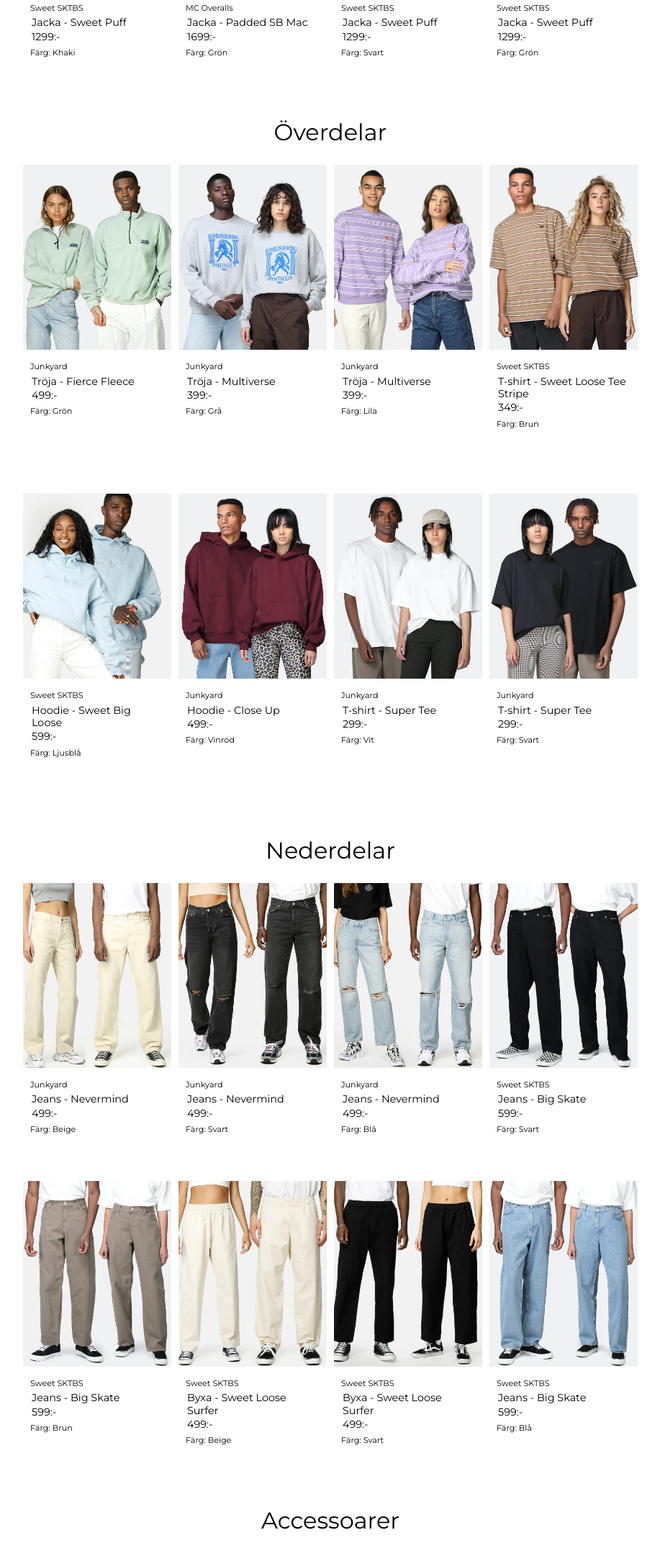
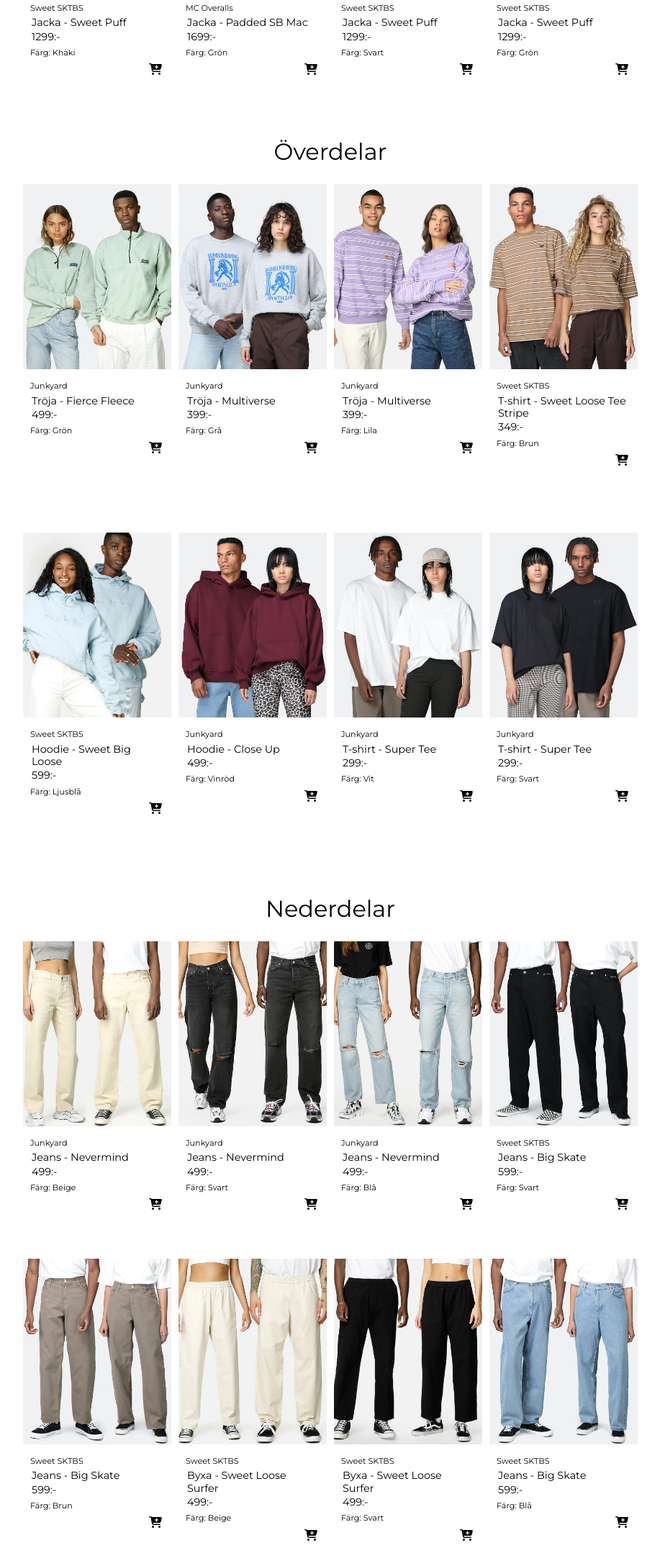
Before and after one commit to ViggoOhlsson/webshop-inlamning-3, a website: page index.html in a window 1280 px wide. Shown: the part 1183-3334 px from the top of the page at 72% size, without its empty margins (181-1098 px from the left). Drawn offline with nearby package versions, Linux system fonts and the light colour scheme.

Commit message:
Added shopping cart icon to products

```diff
--- a/index.html
+++ b/index.html
@@ -69,6 +69,7 @@
                 <h4>Jacka - Sweet Puff</h4>
                 <h4>1299:-</h4>
                 <h5>Färg: Khaki</h5>
+                <p class="shoppingcart"><i class="fas fa-cart-plus"></i></p>
                 </fig>
             </figure>
           </div>
@@ -82,6 +83,7 @@
                 <h4>Jacka - Padded SB Mac</h4>
                 <h4>1699:-</h4>
                 <h5>Färg: Grön</h5>
+                <p class="shoppingcart"><i class="fas fa-cart-plus"></i></p>
                 </fig>
             </figure>
           </div>
@@ -95,6 +97,7 @@
                 <h4>Jacka - Sweet Puff</h4>
                 <h4>1299:-</h4>
                 <h5>Färg: Svart</h5>
+                <p class="shoppingcart"><i class="fas fa-cart-plus"></i></p>
                 </fig>
             </figure>
           </div>
@@ -108,6 +111,7 @@
                 <h4>Jacka - Sweet Puff</h4>
                 <h4>1299:-</h4>
                 <h5>Färg: Grön</h5>
+                <p class="shoppingcart"><i class="fas fa-cart-plus"></i></p>
                 </fig>
             </figure>
           </div>
@@ -126,6 +130,7 @@
                 <h4>Tröja - Fierce Fleece</h4>
                 <h4>499:-</h4>
                 <h5>Färg: Grön</h5>
+                <p class="shoppingcart"><i class="fas fa-cart-plus"></i></p>
                 </fig>
             </figure>
           </div>
@@ -139,6 +144,7 @@
                 <h4>Tröja - Multiverse</h4>
                 <h4>399:-</h4>
                 <h5>Färg: Grå</h5>
+                <p class="shoppingcart"><i class="fas fa-cart-plus"></i></p>
                 </fig>
             </figure>
           </div>
@@ -152,6 +158,7 @@
                 <h4>Tröja - Multiverse</h4>
                 <h4>399:-</h4>
                 <h5>Färg: Lila</h5>
+                <p class="shoppingcart"><i class="fas fa-cart-plus"></i></p>
                 </fig>
             </figure>
           </div>
@@ -165,6 +172,7 @@
                 <h4>T-shirt - Sweet Loose Tee Stripe</h4>
                 <h4>349:-</h4>
                 <h5>Färg: Brun</h5>
+                <p class="shoppingcart"><i class="fas fa-cart-plus"></i></p>
                 </fig>
             </figure>
           </div>
@@ -180,6 +188,7 @@
                 <h4>Hoodie - Sweet Big Loose</h4>
                 <h4>599:-</h4>
                 <h5>Färg: Ljusblå</h5>
+                <p class="shoppingcart"><i class="fas fa-cart-plus"></i></p>
                 </fig>
             </figure>
           </div>
@@ -193,6 +202,7 @@
                 <h4>Hoodie - Close Up</h4>
                 <h4>499:-</h4>
                 <h5>Färg: Vinröd</h5>
+                <p class="shoppingcart"><i class="fas fa-cart-plus"></i></p>
                 </fig>
             </figure>
           </div>
@@ -206,6 +216,7 @@
                 <h4>T-shirt - Super Tee</h4>
                 <h4>299:-</h4>
                 <h5>Färg: Vit</h5>
+                <p class="shoppingcart"><i class="fas fa-cart-plus"></i></p>
                 </fig>
             </figure>
           </div>
@@ -219,6 +230,7 @@
                 <h4>T-shirt - Super Tee</h4>
                 <h4>299:-</h4>
                 <h5>Färg: Svart</h5>
+                <p class="shoppingcart"><i class="fas fa-cart-plus"></i></p>
                 </fig>
             </figure>
           </div>
@@ -239,6 +251,7 @@
                 <h4>Jeans - Nevermind</h4>
                 <h4>499:-</h4>
                 <h5>Färg: Beige</h5>
+                <p class="shoppingcart"><i class="fas fa-cart-plus"></i></p>
                 </fig>
             </figure>
           </div>
@@ -252,6 +265,7 @@
                 <h4>Jeans - Nevermind</h4>
                 <h4>499:-</h4>
                 <h5>Färg: Svart</h5>
+                <p class="shoppingcart"><i class="fas fa-cart-plus"></i></p>
                 </fig>
             </figure>
           </div>
@@ -265,6 +279,7 @@
                 <h4>Jeans - Nevermind</h4>
                 <h4>499:-</h4>
                 <h5>Färg: Blå</h5>
+                <p class="shoppingcart"><i class="fas fa-cart-plus"></i></p>
                 </fig>
             </figure>
           </div>
@@ -278,6 +293,7 @@
                 <h4>Jeans - Big Skate</h4>
                 <h4>599:-</h4>
                 <h5>Färg: Svart</h5>
+                <p class="shoppingcart"><i class="fas fa-cart-plus"></i></p>
                 </fig>
             </figure>
           </div>
@@ -291,6 +307,7 @@
                 <h4>Jeans - Big Skate</h4>
                 <h4>599:-</h4>
                 <h5>Färg: Brun</h5>
+                <p class="shoppingcart"><i class="fas fa-cart-plus"></i></p>
                 </fig>
             </figure>
           </div>
@@ -304,6 +321,7 @@
                 <h4>Byxa - Sweet Loose Surfer</h4>
                 <h4>499:-</h4>
                 <h5>Färg: Beige</h5>
+                <p class="shoppingcart"><i class="fas fa-cart-plus"></i></p>
                 </fig>
             </figure>
           </div>
@@ -317,6 +335,7 @@
                 <h4>Byxa - Sweet Loose Surfer</h4>
                 <h4>499:-</h4>
                 <h5>Färg: Svart</h5>
+                <p class="shoppingcart"><i class="fas fa-cart-plus"></i></p>
                 </fig>
             </figure>
           </div>
@@ -330,6 +349,7 @@
                 <h4>Jeans - Big Skate</h4>
                 <h4>599:-</h4>
                 <h5>Färg: Blå</h5>
+                <p class="shoppingcart"><i class="fas fa-cart-plus"></i></p>
                 </fig>
             </figure>
           </div>
@@ -348,6 +368,7 @@
                 <h4>Väska - All Around Bucket Bag</h4>
                 <h4>399:-</h4>
                 <h5>Färg: Svart/vit</h5>
+                <p class="shoppingcart"><i class="fas fa-cart-plus"></i></p>
                 </fig>
             </figure>
           </div>
@@ -361,6 +382,7 @@
                 <h4>Ryggsäck - Roald</h4>
                 <h4>1195:-</h4>
                 <h5>Färg: Svart</h5>
+                <p class="shoppingcart"><i class="fas fa-cart-plus"></i></p>
                 </fig>
             </figure>
           </div>
@@ -374,6 +396,7 @@
                 <h4>Mössa - Gonz Sad Logo</h4>
                 <h4>449:-</h4>
                 <h5>Färg: Rosa</h5>
+                <p class="shoppingcart"><i class="fas fa-cart-plus"></i></p>
                 </fig>
             </figure>
           </div>
@@ -387,6 +410,7 @@
                 <h4>Mössa - Burbank Beanie</h4>
                 <h4>349:-</h4>
                 <h5>Färg: Grå</h5>
+                <p class="shoppingcart"><i class="fas fa-cart-plus"></i></p>
                 </fig>
             </figure>
           </div>
@@ -400,6 +424,7 @@
                 <h4>Solglasögon - Ethan Grand</h4>
                 <h4>1199:-</h4>
                 <h5>Färg: Brun</h5>
+                <p class="shoppingcart"><i class="fas fa-cart-plus"></i></p>
                 </fig>
             </figure>
           </div>
@@ -413,6 +438,7 @@
                 <h4>Solglasögon - Guelas</h4>
                 <h4>299:-</h4>
                 <h5>Färg: Svart</h5>
+                <p class="shoppingcart"><i class="fas fa-cart-plus"></i></p>
                 </fig>
             </figure>
           </div>
@@ -426,6 +452,7 @@
                 <h4>Solglasögon - Clearview</h4>
                 <h4>249:-</h4>
                 <h5>Färg: Vit</h5>
+                <p class="shoppingcart"><i class="fas fa-cart-plus"></i></p>
                 </fig>
             </figure>
           </div>
@@ -439,6 +466,7 @@
                 <h4>Keps - Vans Curved Bill</h4>
                 <h4>319:-</h4>
                 <h5>Färg: Svart</h5>
+                <p class="shoppingcart"><i class="fas fa-cart-plus"></i></p>
                 </fig>
             </figure>
           </div>
--- a/scss/main.scss
+++ b/scss/main.scss
@@ -255,6 +255,10 @@
   font-weight: 700;
 }
 
+.shoppingcart {
+text-align: right;
+}
+
 ::-webkit-scrollbar {
   width: 10px;
 }
@@ -348,9 +352,6 @@
     height: 50px;
     margin-top: 20px;
   }
-<<<<<<< HEAD
-}
-=======
 }
 ::-webkit-scrollbar {
   width: 10px;
@@ -408,4 +409,3 @@
   padding-bottom: 25px;
   font-size: 30px;
 }
->>>>>>> d248b9b39a017fa52fcc9548a3a240ba4c059028
```
Also changed, not shown: css/main.css.
